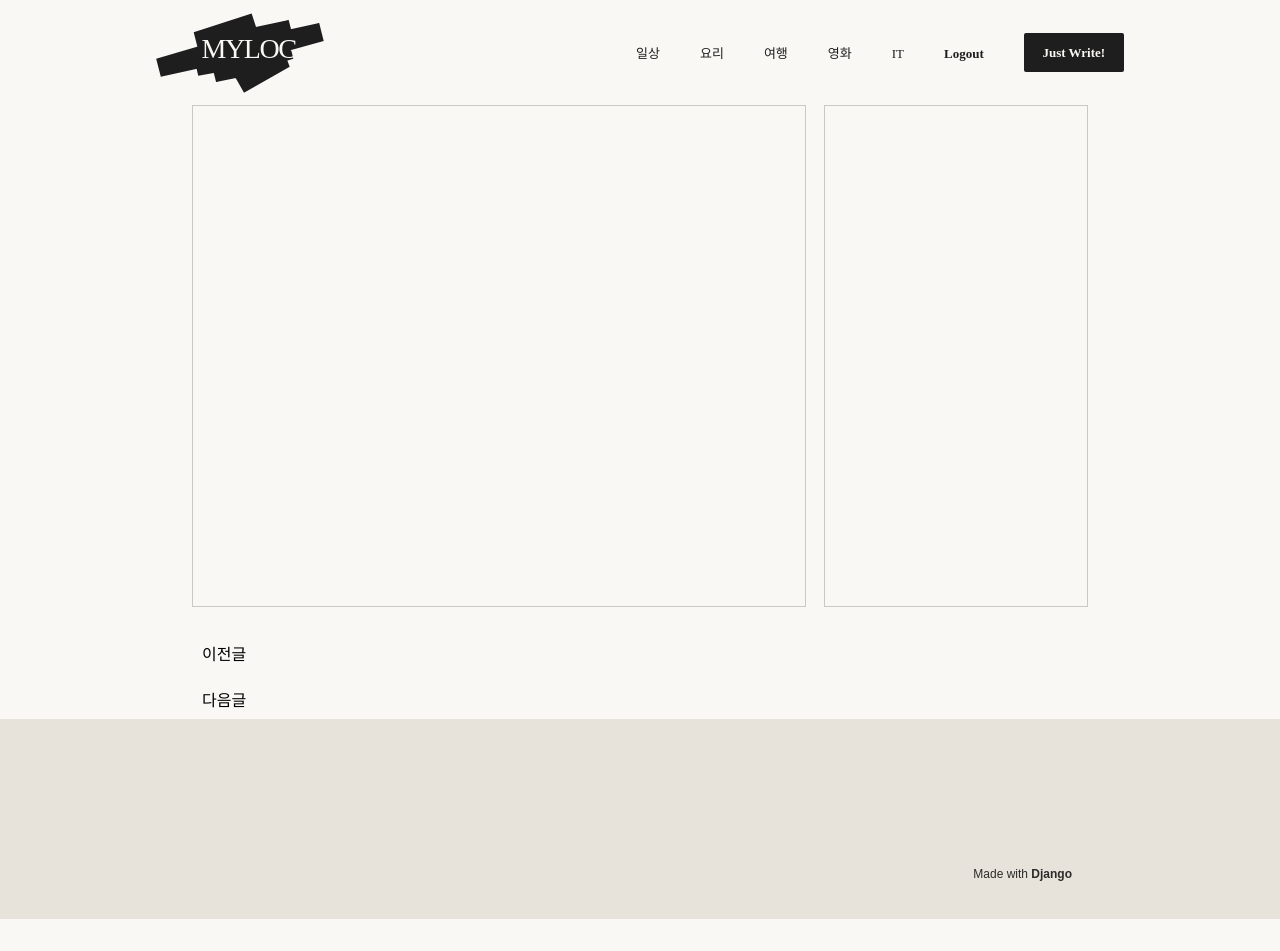
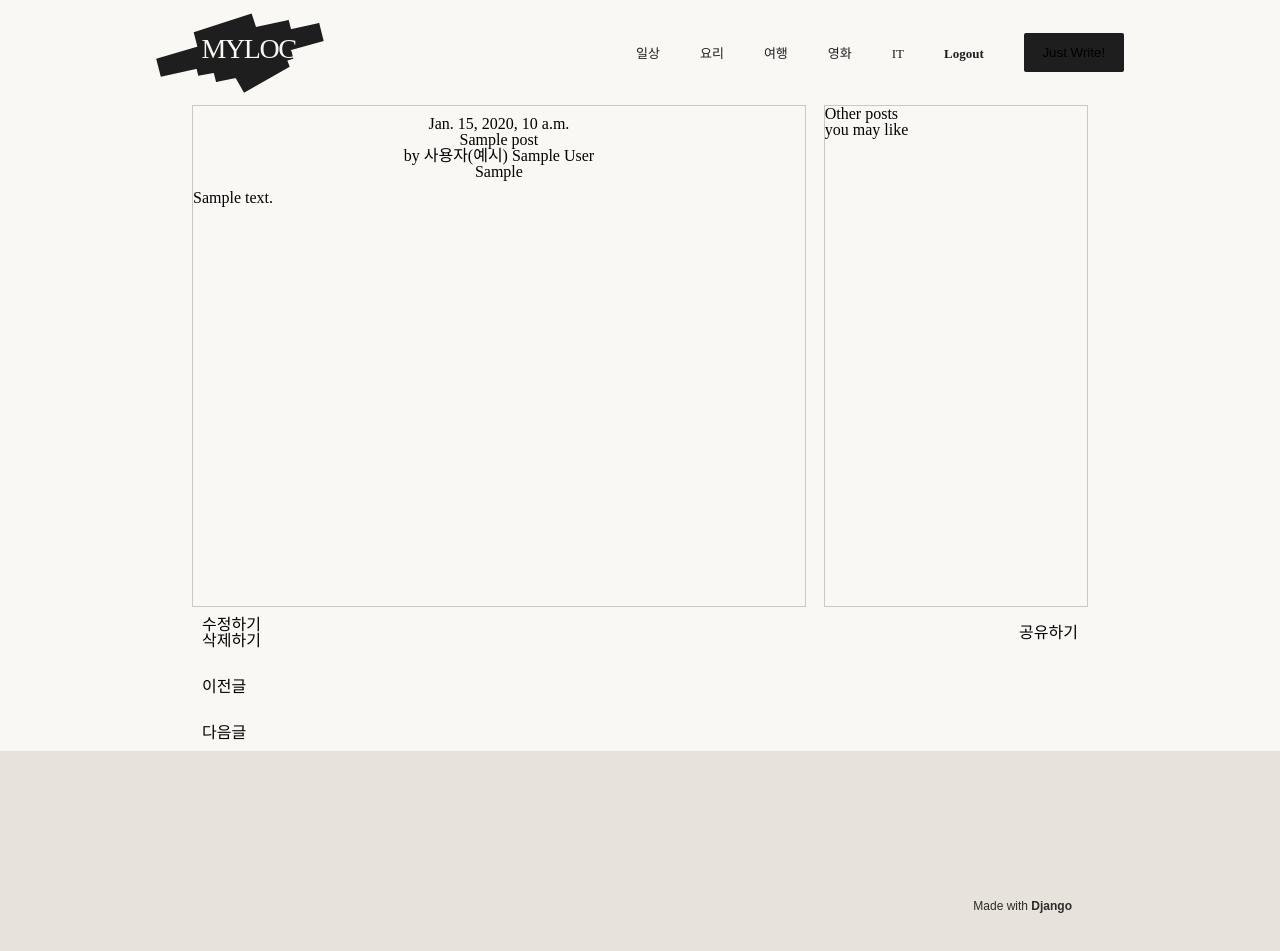
Before and after one commit to Ethanall94/AnimalFarm, a Django app: page /board/ in a window 1280 px wide. Before the commit the page ends 919 px from the top, so only its background shows below. Run offline with Django 4.2, Linux system fonts and the light colour scheme; tables that the repository leaves empty hold one stand-in row (values such as "Sample post"); parts of the project's set-up code (start-up, migrations or seed data) failed here and were passed over; some web fonts are replaced.

Commit message:
Fix : 글 작성 시 태그가 보이는 오류 수정

```diff
--- a/blog_project/blog_app/models.py
+++ b/blog_project/blog_app/models.py
@@ -1,13 +1,18 @@
+from django.utils import timezone
 from django.db import models
 
 # Create your models here.
 
 class Post(models.Model):
-    title = models.CharField(max_length=10)
+    title = models.CharField(max_length=50)
     content = models.TextField()
-    author = models.CharField(max_length=50)
-    create_date = models.DateField(auto_now_add=True)
-    tag = models.CharField(max_length=50)
+    create_at = models.DateTimeField(default=timezone.now)
+    author_id = models.CharField(max_length=50)
+    topic = models.CharField(max_length=50)
+    views = models.PositiveIntegerField(default=0)
+    update_at = models.DateTimeField(default=timezone.now)
+
+    # image = models.ImageField(upload_to='images/')
 
     def __str__(self):
         return self.title
--- a/blog_project/blog_app/templates/board.html
+++ b/blog_project/blog_app/templates/board.html
@@ -6,9 +6,9 @@
     <meta charset="UTF-8">
     <meta name="viewport" content="width=device-width, initial-scale=1.0">
     <link rel="stylesheet" type="text/css" href="{% static 'css/reset.css' %}">
-    <link rel="stylesheet" href="{% static 'css/nav_white.css' %}">
+    <link rel="stylesheet" href="{% static 'css/nav_white.css' %}?{% now "U" %}">
     <link rel="stylesheet" type="text/css" href="https://cdn.jsdelivr.net/gh/orioncactus/pretendard/dist/web/static/pretendard.css" />
-    <link rel="stylesheet" type="text/css" href="{% static 'css/board.css' %}">
+    <link rel="stylesheet" type="text/css" href="{% static 'css/board.css' %}?{% now "U" %}">
     <link href="https://fonts.cdnfonts.com/css/quicksilver" rel="stylesheet">
     <title>board</title>
 </head>
@@ -16,19 +16,19 @@
     <nav id="nav">
         <div class="logo">
             <img src="{% static 'img/blackLogo.svg' %}" alt="">
-            <a href="#">MYLOG</a>
+            <a href="/">MYLOG</a>
         </div>
 
         <div class="navBtn">
             <ul>
-                <li><a href="">일상</a></li>
-                <li><a href="">요리</a></li>
-                <li><a href="">여행</a></li>
-                <li><a href="">영화</a></li>
-                <li><a href="">IT</a></li>
-                <li class="logoutBtn"><a href="{% url 'board-client' %}">Logout</a></li>
+                <li><a href="{% url 'board-topic' topic='일상' %}">일상</a></li>
+                <li><a href="{% url 'board-topic' topic='요리' %}">요리</a></li>
+                <li><a href="{% url 'board-topic' topic='여행' %}">여행</a></li>
+                <li><a href="{% url 'board-topic' topic='영화' %}">영화</a></li>
+                <li><a href="{% url 'board-topic' topic='IT' %}">IT</a></li>
+                <li class="logoutBtn"><a href="{% url 'logout' %}">Logout</a></li>
             </ul>
-            <button><a href="{% url 'write' %}">Just Write!</a></button>
+            <a href="{% url 'write' %}"><button>Just Write!</button></a>
         </div>
     </nav>
     <div class="board">
@@ -37,49 +37,53 @@
                 <div class="mainRectangle">
                     <div class="rectTop">
                         <div id="dateCreate">
-                            {{ post.create_date }}
+                            {{ main_post.create_at }}
                         </div>
                         <div id="rectTitle">
-                            {{ post.title }}
+                            {{ main_post.title }}
                         </div>
                         <div id="rectUser">
-                            {{ post.author }}
+                            by 사용자(예시) {{ main_post.author_id }}
                         </div>
-                        <div id="rectTag">
-                            {{ post.tag }}
+                        <div id="rectTopic">
+                            {{ main_post.topic }}
+
                         </div>
                     </div>
                     <div class="rectMain">
-                        {{ post.content }}
+
+                        {{ main_post.content|safe }}
                     </div>
                 </div>
                 <div class="subRectangle">
-                    <div class="subRectTitle"></div>
+                    <div class="subRectTitle">Other posts<br>you may like</div>
+                    {% for recommended_post in recommended_posts %}
                     <div class="subRectReccomend">
                         <div id="reccomendPic">
 
                         </div>
                         <div id="reccomendTitle">
-                            {{ post.title }}
+                            {{ recommended_post.title }}
                         </div>
                     </div>
                     <div class="subRectReccomend">
                         <div id="reccomendPic">
-
+                            <img src="" alt="">
                         </div>
                         <div id="reccomendTitle">
-                            {{ post.title }}
+                            {{ recommended_post.title }}
                         </div>
                     </div>
+                    {% endfor %}
                 </div>
             </div>
             <div class="bottom">
                 <div class="rectangleEdit">
                     <div class="rectEditLeft">
-                        <div id="rectAmend"></div>
-                        <div id="rectDelete"></div>
+                        <div id="rectAmend">수정하기</div>
+                        <div id="rectDelete">삭제하기</div>
                     </div>
-                    <div class="rectShare"></div>
+                    <div id="rectShare">공유하기</div>
                 </div>
                 <div class="previousPost">
                     <div class="previous">이전글</div>
--- a/blog_project/blog_app/views.py
+++ b/blog_project/blog_app/views.py
@@ -1,4 +1,6 @@
 from django.shortcuts import render, redirect
+from django.contrib.auth import authenticate, login, logout
+from django.contrib import messages
 from .forms import PostForm
 from .models import Post
 from rest_framework import viewsets
@@ -11,8 +13,28 @@
     return render(request, 'board-client.html')
 def board_admin(request):
     return render(request, 'board-admin.html')
-def login(request):
-    return render(request, 'login.html')
+
+def login_user(request):
+    if request.method == "POST":
+        username = request.POST['username']
+        password = request.POST['password']
+        user = authenticate(request, username=username, password=password)
+        if user is not None:
+            login(request, user)
+            # Redirect to a success page.
+            return redirect('/')
+        else:
+            # Return an 'invalid login' error message.
+            messages.success(request, "Oops! Try Again...")
+            return redirect('login')
+
+    else:
+        return render(request, 'login.html')
+
+def logout_user(request):
+    logout(request)
+    messages.success(request, "Hey, you logged out! Please Try Again...")
+    return redirect('/')
 
 # @login_required  #로그인 시 작성할 수 있도록 설정(로그인 설정 후 활성화)
 def write(request):
@@ -26,18 +48,30 @@
         form = PostForm()
     return render(request, 'write.html', {'form' : form})
 
-def board(request):
-    posts = Post.objects.all().order_by('-create_date')
-    return render(request, 'board.html', {'posts': posts})
+def board(request, topic=None):
+    try:
+        if topic:
+            main_post = Post.objects.filter(topic=topic).order_by('-create_at').first()
+            recommended_posts = Post.objects.filter(topic=topic).exclude(id=main_post.id).order_by('-create_at')[:2]
+        else:
+            main_post = Post.objects.order_by('-create_at').first()
+            recommended_posts = Post.objects.exclude(id=main_post.id).order_by('-create_at')[:2]
+    except:
+        main_post = None
+        recommended_posts = None
+    context = {
+        'main_post': main_post,
+        'recommended_posts': recommended_posts,
+    }
+
+    return render(request, 'board.html', context)
+
 
 # def board(request):
-#     try:
-#         post = Post.objects.latest('create_date')
-#     except:
-#         post = None
-#     return render(request, 'board.html', {'post': post})
+#     posts = Post.objects.all().order_by('-create_date')
+#     return render(request, 'board.html', {'posts': posts})
 
 
 class PostViewset(viewsets.ModelViewSet):
-    queryset = Post.objects.all()
+    queryset = Post.objects.all().order_by('-views')
     serializer_class = PostSerializer
```
Also changed, not shown: blog_project/blog_app/templates/write.html (+7 -26 lines).
